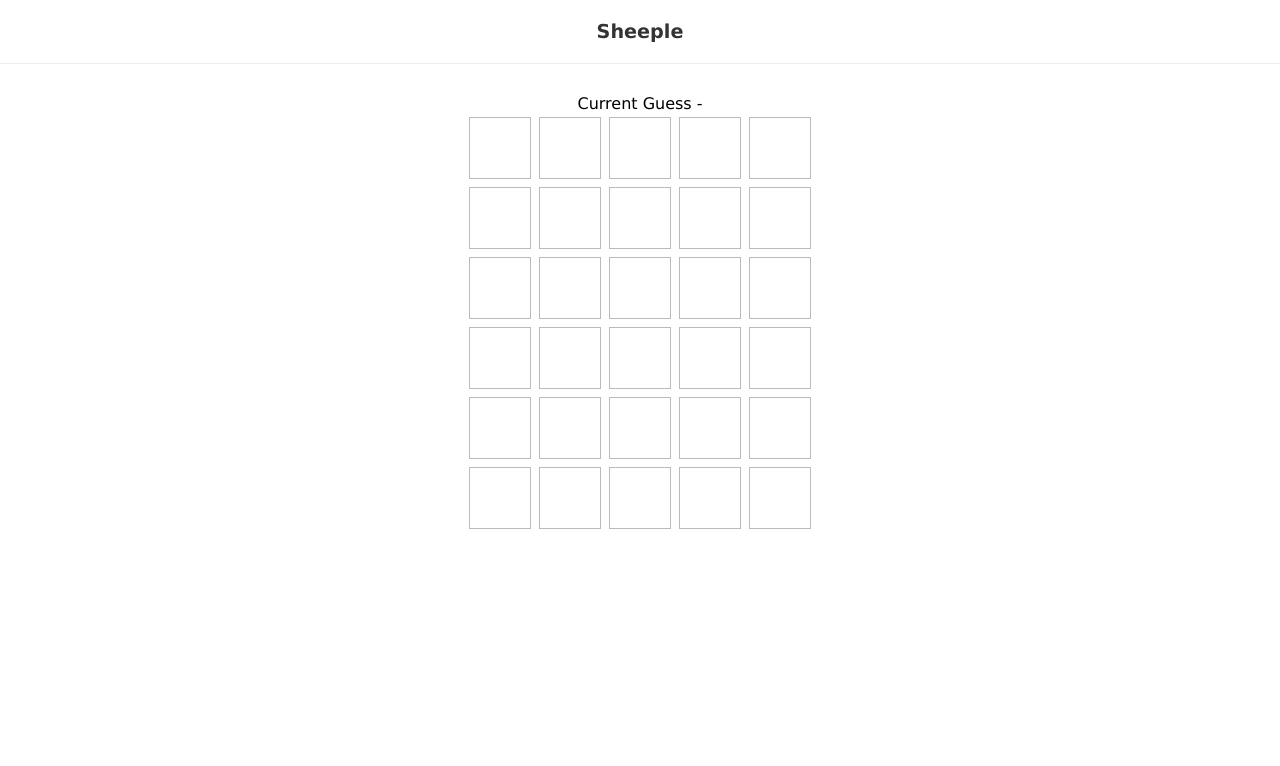
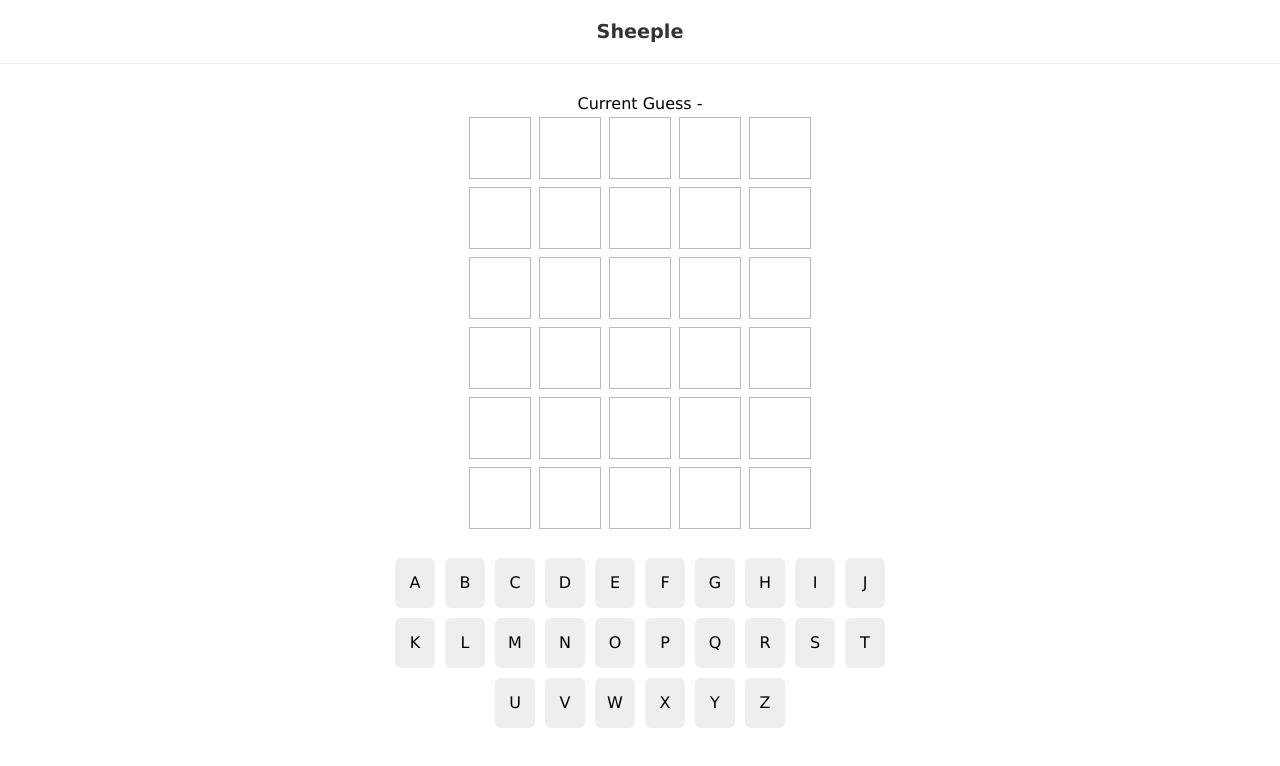
Before and after one commit to baunsu/sheeple, a React (Create React App) app: page / in a window 1280 px wide. Shown: the top 766 px of the page. Built offline with nearby package versions, Linux system fonts and the light colour scheme.

Commit message:
Keypad added

```diff
--- /dev/null
+++ b/src/Keypad.js
@@ -0,0 +1,21 @@
+import React, { useState, useEffect } from "react";
+
+const Keypad = ({ keys, usedKeys }) => {
+	const [letters, setLetters] = useState(null);
+
+	useEffect(() => {
+		setLetters(keys);
+	}, [keys]);
+
+	return (
+		<div className="keypad">
+			{letters &&
+				letters.map((l) => {
+                    const color = usedKeys[l.key];
+					return <div key={l.key} className={color}>{l.key}</div>;
+				})}
+		</div>
+	);
+};
+
+export default Keypad;
--- a/src/Sheeple.js
+++ b/src/Sheeple.js
@@ -1,9 +1,11 @@
 import React, { useEffect } from "react";
 import useWordle from "./useWordle";
 import Grid from "./Grid";
+import Keypad from "./Keypad";
+import keys from "./keys";
 
 const Sheeple = ({ solution }) => {
-	const { currentGuess, guesses, turn, isCorrect, handleKeyup } =
+	const { currentGuess, guesses, turn, isCorrect, usedKeys, handleKeyup } =
 		useWordle(solution);
 
 	useEffect(() => {
@@ -16,6 +18,7 @@ const Sheeple = ({ solution }) => {
 		<div>
 			<div>Current Guess - {currentGuess}</div>
 			<Grid guesses={guesses} currentGuess={currentGuess} turn={turn} />
+			<Keypad keys={keys} usedKeys={usedKeys} />
 		</div>
 	);
 };
--- a/src/index.css
+++ b/src/index.css
@@ -43,3 +43,33 @@ h1 {
 	background: #e2cc68;
 	border-color: #e2cc68;
 }
+
+.keypad {
+	max-width: 500px;
+	margin: 20px auto;
+}
+.keypad > div {
+	margin: 5px;
+	width: 40px;
+	height: 50px;
+	background: #eee;
+	display: inline-block;
+	border-radius: 6px;
+	line-height: 50px;
+}
+
+.keypad > div.green {
+	background: #5ac85a;
+	color: #fff;
+	transition: all 0.3s ease-in;
+}
+.keypad > div.yellow {
+	background: #e2cc68;
+	color: #fff;
+	transition: all 0.3s ease-in;
+}
+.keypad > div.gray {
+	background: #a1a1a1;
+	color: #fff;
+	transition: all 0.3s ease-in;
+}
--- /dev/null
+++ b/src/keys.js
@@ -0,0 +1,30 @@
+const keys = [
+	{ key: "A" },
+	{ key: "B" },
+	{ key: "C" },
+	{ key: "D" },
+	{ key: "E" },
+	{ key: "F" },
+	{ key: "G" },
+	{ key: "H" },
+	{ key: "I" },
+	{ key: "J" },
+	{ key: "K" },
+	{ key: "L" },
+	{ key: "M" },
+	{ key: "N" },
+	{ key: "O" },
+	{ key: "P" },
+	{ key: "Q" },
+	{ key: "R" },
+	{ key: "S" },
+	{ key: "T" },
+	{ key: "U" },
+	{ key: "V" },
+	{ key: "W" },
+	{ key: "X" },
+	{ key: "Y" },
+	{ key: "Z" },
+];
+
+export default keys;
--- a/src/useWordle.js
+++ b/src/useWordle.js
@@ -6,6 +6,7 @@ const useWordle = (solution) => {
 	const [guesses, setGuesses] = useState([...Array(6)]);
 	const [history, setHistory] = useState([]);
 	const [isCorrect, setIsCorrect] = useState(false);
+	const [usedKeys, setUsedKeys] = useState({});
 
 	const formatGuess = () => {
 		let solutionArray = [...solution];
@@ -34,18 +35,39 @@ const useWordle = (solution) => {
 		if (currentGuess === solution) {
 			setIsCorrect(true);
 		}
-        setGuesses(prevGuesses => {
+		setGuesses((prevGuesses) => {
 			let newGuesses = [...prevGuesses];
 			newGuesses[turn] = formattedGuess;
 			return newGuesses;
-        })
-        setHistory(prevHistory => {
-            return[...prevHistory, currentGuess]
-        })
-        setTurn(prevTurn => {
+		});
+		setHistory((prevHistory) => {
+			return [...prevHistory, currentGuess];
+		});
+		setTurn((prevTurn) => {
 			return prevTurn + 1;
-        })
-        setCurrentGuess('')
+		});
+		setUsedKeys((prevUsedKeys) => {
+			formattedGuess.forEach((l) => {
+				const currentColor = prevUsedKeys[l.key];
+
+				if (l.color === "green") {
+					prevUsedKeys[l.key] = "green";
+					return;
+				}
+				if (l.color === "yellow" && currentColor !== "green") {
+					prevUsedKeys[l.key] = "yellow";
+					return;
+				}
+				if (
+					l.color === "gray" &&
+					currentColor !== ("green" || "yellow")
+				) {
+					prevUsedKeys[l.key] = "gray";
+					return;
+				}
+			});
+		});
+		setCurrentGuess("");
 	};
 
 	const handleKeyUp = ({ key }) => {
@@ -77,7 +99,7 @@ const useWordle = (solution) => {
 		}
 	};
 
-	return { turn, currentGuess, guesses, isCorrect, handleKeyUp };
+	return { turn, currentGuess, guesses, isCorrect, usedKeys, handleKeyUp };
 };
 
 export default useWordle;
```
Lines whose indentation alone changed are shown as unchanged.
